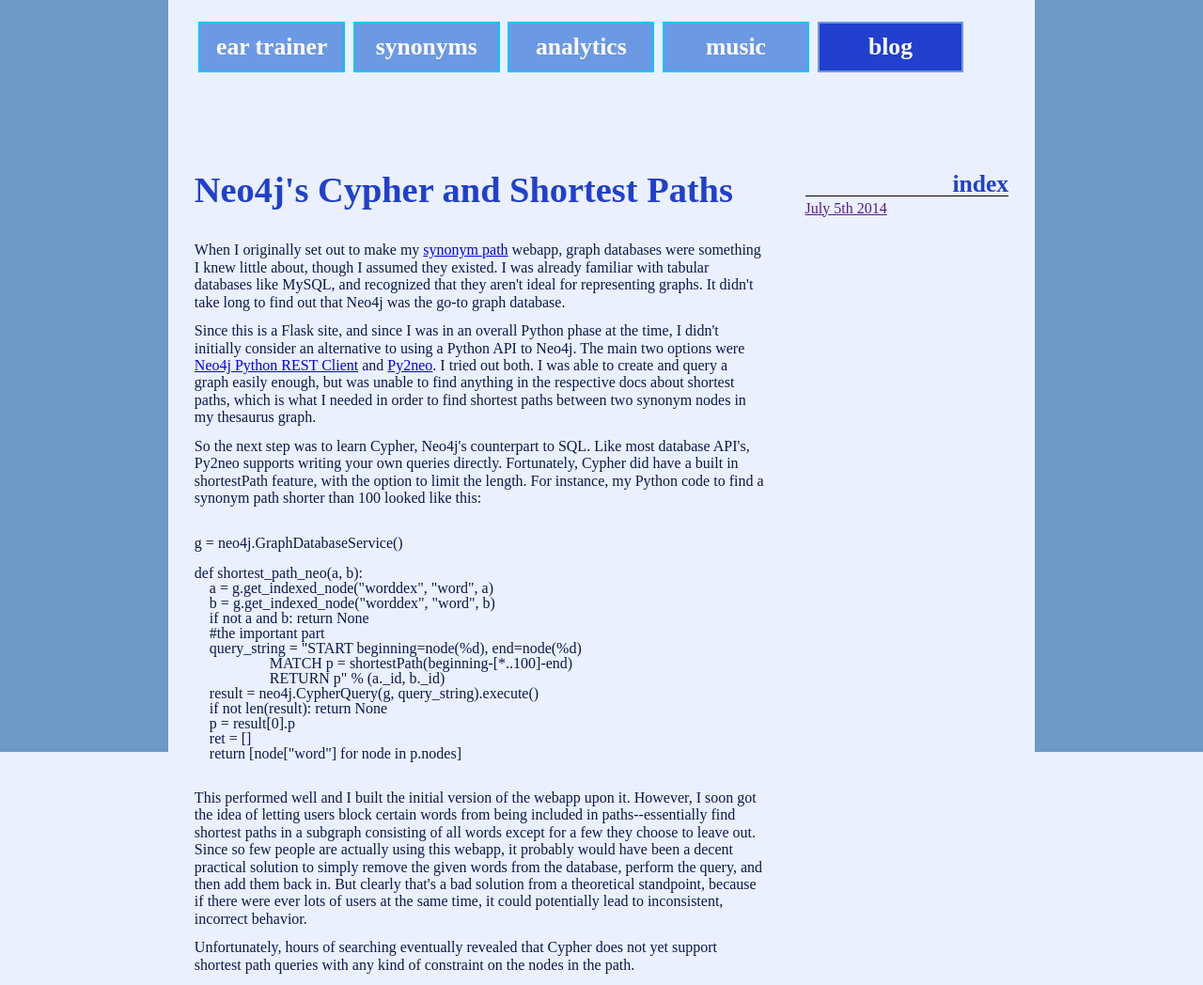
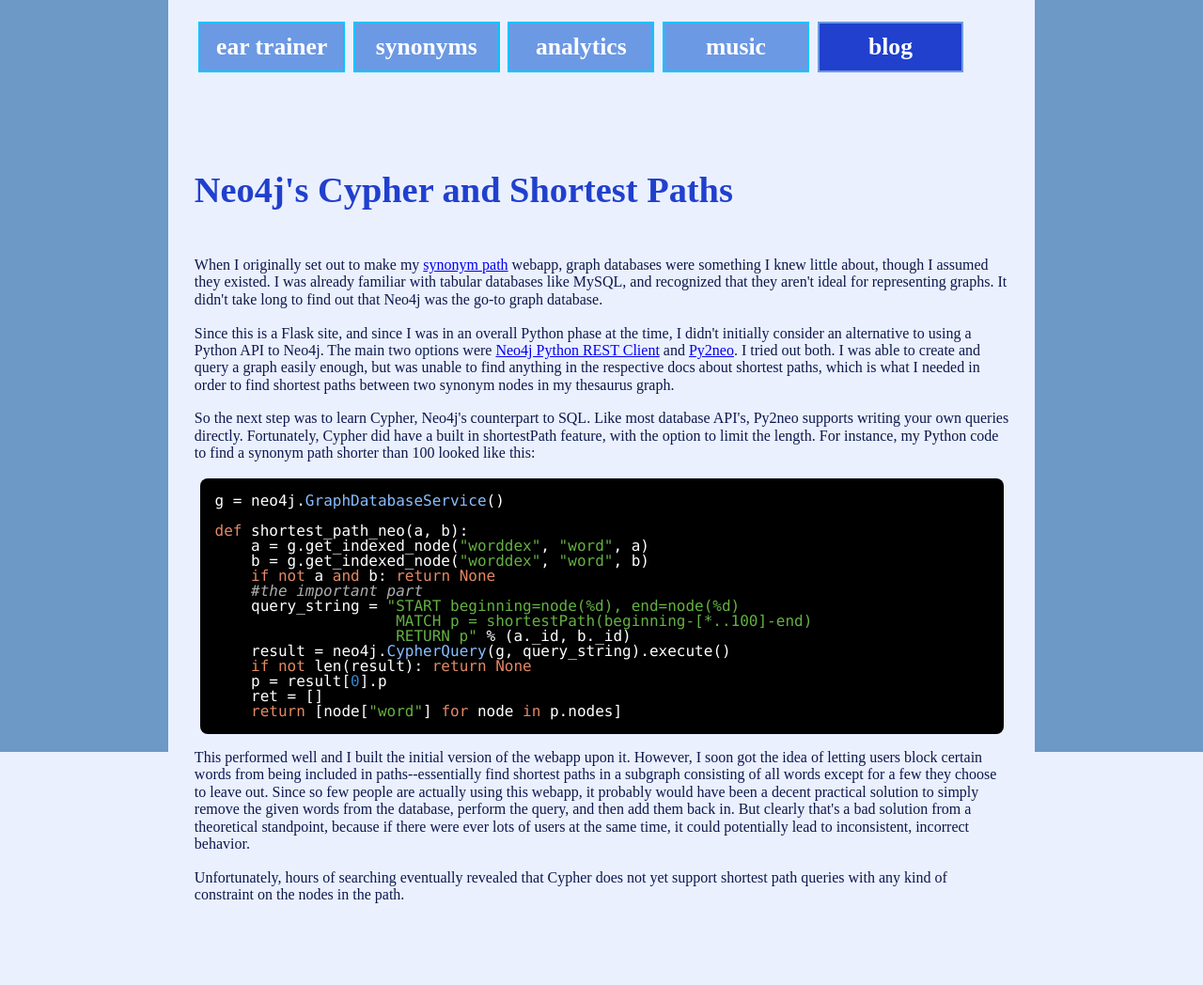
Before and after one commit to ntowbinj/flasksite, a Flask app: page /blog/ in a window 1280 px wide. Shown: the whole page at 94% size. After the commit the page ends 961 px from the top, so only its background shows below. Run offline with Flask 2, Linux system fonts and the light colour scheme; some libraries are stand-ins or nearby versions.

Commit message:
using sunburst code theme, no right column for blog

```diff
--- a/FlaskApp/__init__.py
+++ b/FlaskApp/__init__.py
@@ -28,8 +28,9 @@ def nullblog():
 
 @app.route("/blog/<post>")
 def blog(post):
-    static = ['js/visuals.js', 'js/blog.js']
-    return render_template('blog.html', static=static, post="./blogs/%s.html"%post)
+    static = ['js/visuals.js', 'js/blog.js', 'js/prettify.js']
+    onloads = ['blogSetup']
+    return render_template('blog.html', static=static, post="./blogs/%s.html"%post, onloads=onloads)
 
 @app.route("/")
 @app.route("/synonymgraph")
--- a/FlaskApp/static/css/style.css
+++ b/FlaskApp/static/css/style.css
@@ -63,12 +63,12 @@ div.prevnext {
     text-decoration: none;
     float: left;
     margin-bottom: 1%;
+    width: 17%;
 }
 div.prevnext a{text-decoration: none}
 div.prevnext img{
     border: 2px solid #8CE9FA;
-    width: 20px;
-    height: auto;
+    width: 20%;
 }
 div.prevnext img:hover{border-color:#2040cd;}
 
@@ -301,6 +301,7 @@ ul.instructions li, #content p, #synresult, #avoids
 }
 
 pre.codebox {
+    font-family: Consolas,Menlo,Monaco,Lucida Console,Liberation Mono,DejaVu Sans Mono,Bitstream Vera Sans Mono,Courier New,monospace,serif;;
     margin-top: 5%;
     margin-bottom: 5%;
 }
--- /dev/null
+++ b/FlaskApp/static/css/sunburst.css
@@ -0,0 +1,51 @@
+/* Pretty printing styles. Used with prettify.js. */
+/* Vim sunburst theme by David Leibovic */
+
+pre .str, code .str { color: #65B042; } /* string  - green */
+pre .kwd, code .kwd { color: #E28964; } /* keyword - dark pink */
+pre .com, code .com { color: #AEAEAE; font-style: italic; } /* comment - gray */
+pre .typ, code .typ { color: #89bdff; } /* type - light blue */
+pre .lit, code .lit { color: #3387CC; } /* literal - blue */
+pre .pun, code .pun { color: #fff; } /* punctuation - white */
+pre .pln, code .pln { color: #fff; } /* plaintext - white */
+pre .tag, code .tag { color: #89bdff; } /* html/xml tag    - light blue */
+pre .atn, code .atn { color: #bdb76b; } /* html/xml attribute name  - khaki */
+pre .atv, code .atv { color: #65B042; } /* html/xml attribute value - green */
+pre .dec, code .dec { color: #3387CC; } /* decimal - blue */
+
+pre.prettyprint, code.prettyprint {
+	background-color: #000;
+	-moz-border-radius: 8px;
+	-webkit-border-radius: 8px;
+	-o-border-radius: 8px;
+	-ms-border-radius: 8px;
+	-khtml-border-radius: 8px;
+	border-radius: 8px;
+}
+
+pre.prettyprint {
+	width: 95%;
+	margin: 1em auto;
+	padding: 1em;
+	white-space: pre-wrap;
+}
+
+
+/* Specify class=linenums on a pre to get line numbering */
+ol.linenums { margin-top: 0; margin-bottom: 0; color: #AEAEAE; } /* IE indents via margin-left */
+li.L0,li.L1,li.L2,li.L3,li.L5,li.L6,li.L7,li.L8 { list-style-type: none }
+/* Alternate shading for lines */
+li.L1,li.L3,li.L5,li.L7,li.L9 { }
+
+@media print {
+  pre .str, code .str { color: #060; }
+  pre .kwd, code .kwd { color: #006; font-weight: bold; }
+  pre .com, code .com { color: #600; font-style: italic; }
+  pre .typ, code .typ { color: #404; font-weight: bold; }
+  pre .lit, code .lit { color: #044; }
+  pre .pun, code .pun { color: #440; }
+  pre .pln, code .pln { color: #000; }
+  pre .tag, code .tag { color: #006; font-weight: bold; }
+  pre .atn, code .atn { color: #404; }
+  pre .atv, code .atv { color: #060; }
+}
--- /dev/null
+++ b/FlaskApp/static/js/blog.js
@@ -0,0 +1,4 @@
+
+function blogSetup(){
+    prettyPrint();
+}
--- a/FlaskApp/templates/blog.html
+++ b/FlaskApp/templates/blog.html
@@ -2,10 +2,7 @@
 {% extends "template.html" %}
     {% block external %}
 
-        <link href="{{ url_for('static', filename='css/music.css') }}" rel="stylesheet">
-        <link rel="stylesheet" href="//ajax.googleapis.com/ajax/libs/jqueryui/1.10.4/themes/smoothness/jquery-ui.css" />
-        <script src="https://google-code-prettify.googlecode.com/svn/loader/run_prettify.js"></script>
-        <script src="//ajax.googleapis.com/ajax/libs/jqueryui/1.10.4/jquery-ui.min.js"></script>
+        <link href="{{ url_for('static', filename='css/sunburst.css') }}" rel="stylesheet">
     {% endblock %}
     {% block title %}
         blog
@@ -13,17 +10,8 @@
 {% block content %}
     <h1 class="no-title">&nbsp;</h1>
 
-    <div id="columnleft">
-        <div id="blog">
-        {% include post %}
-        </div>
-    </div>
-
-    <div id="columnright">
-        <h3>index</h3>
-        <ul>
-            <li><a href="">July 5th 2014</a></li>
-        </ul>
+    <div id="blog">
+    {% include post %}
     </div>
     <div id="preload-01"></div><div id="preload-02"></div>
 {% endblock %}
```
Also changed, not shown: FlaskApp/static/js/prettify.js (added).
